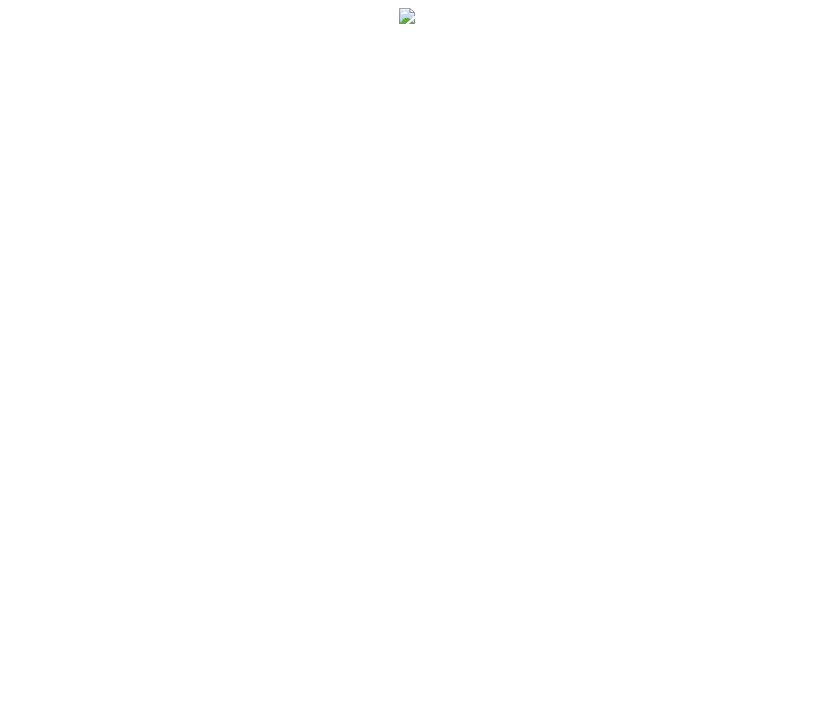
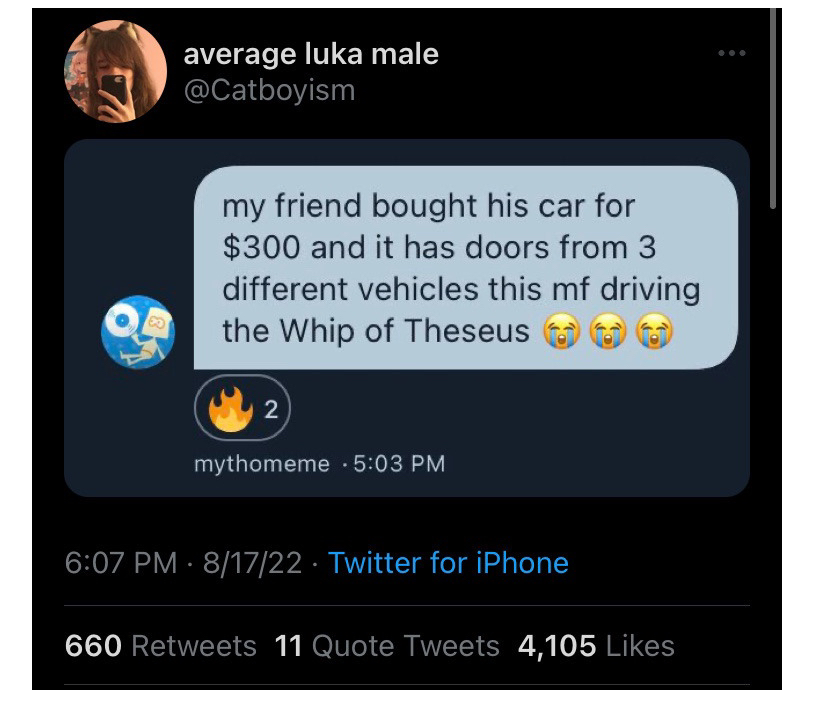
Before and after one commit to i-forgor-my-password/i-forgor-my-password.github.io, a plain HTML site: page index.html in a window 1280 px wide. Shown: the whole page, without its empty margins (233-1046 px from the left). Drawn offline with Linux system fonts and the light colour scheme.

Commit message:
Update index.html

```diff
--- a/index.html
+++ b/index.html
@@ -9,7 +9,7 @@
 
  <body>
      <div style="display:flex;justify-content:center;align-items:center;">
-         <div><img src="./a.png" /></div>
+         <div><img src="./1.jpeg" /></div>
        </div>
  </body>
 
```
